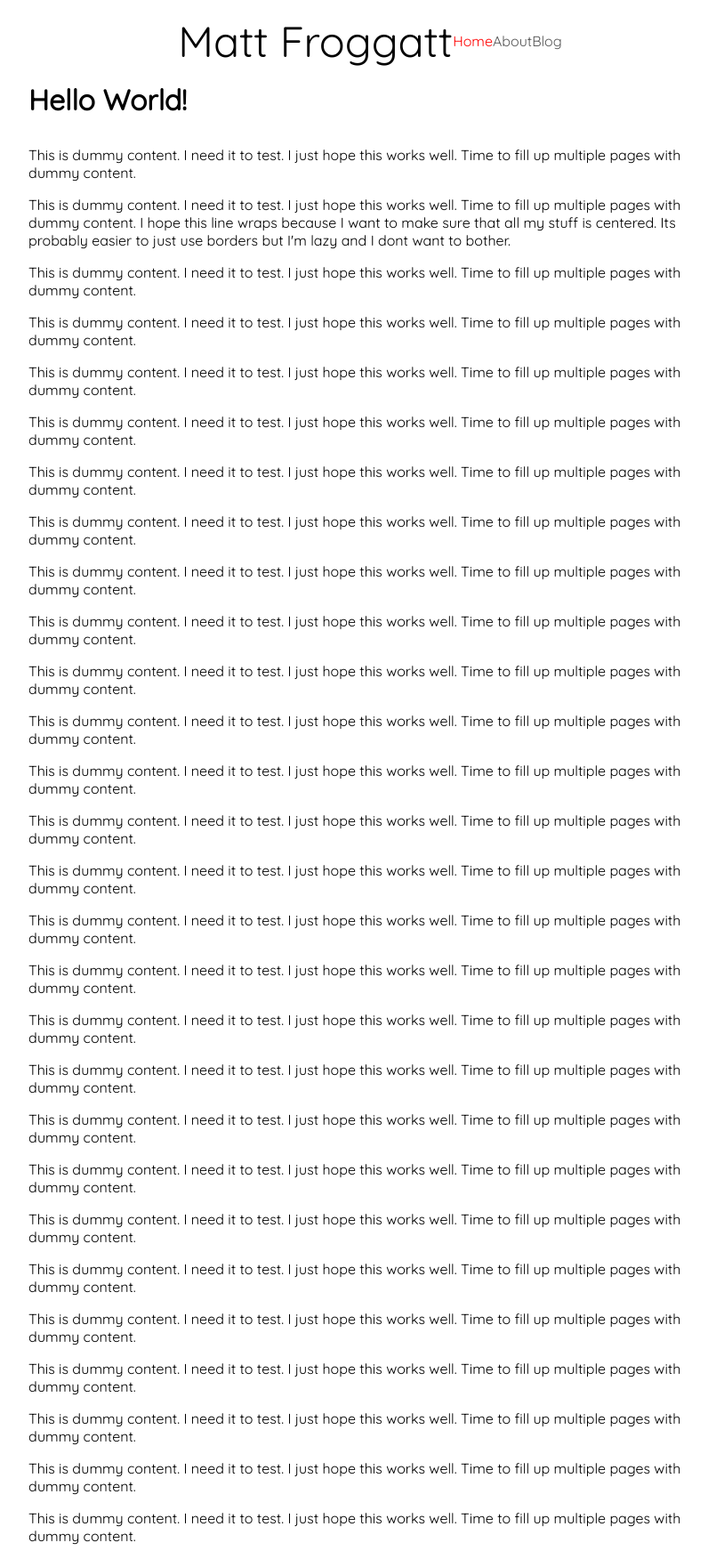
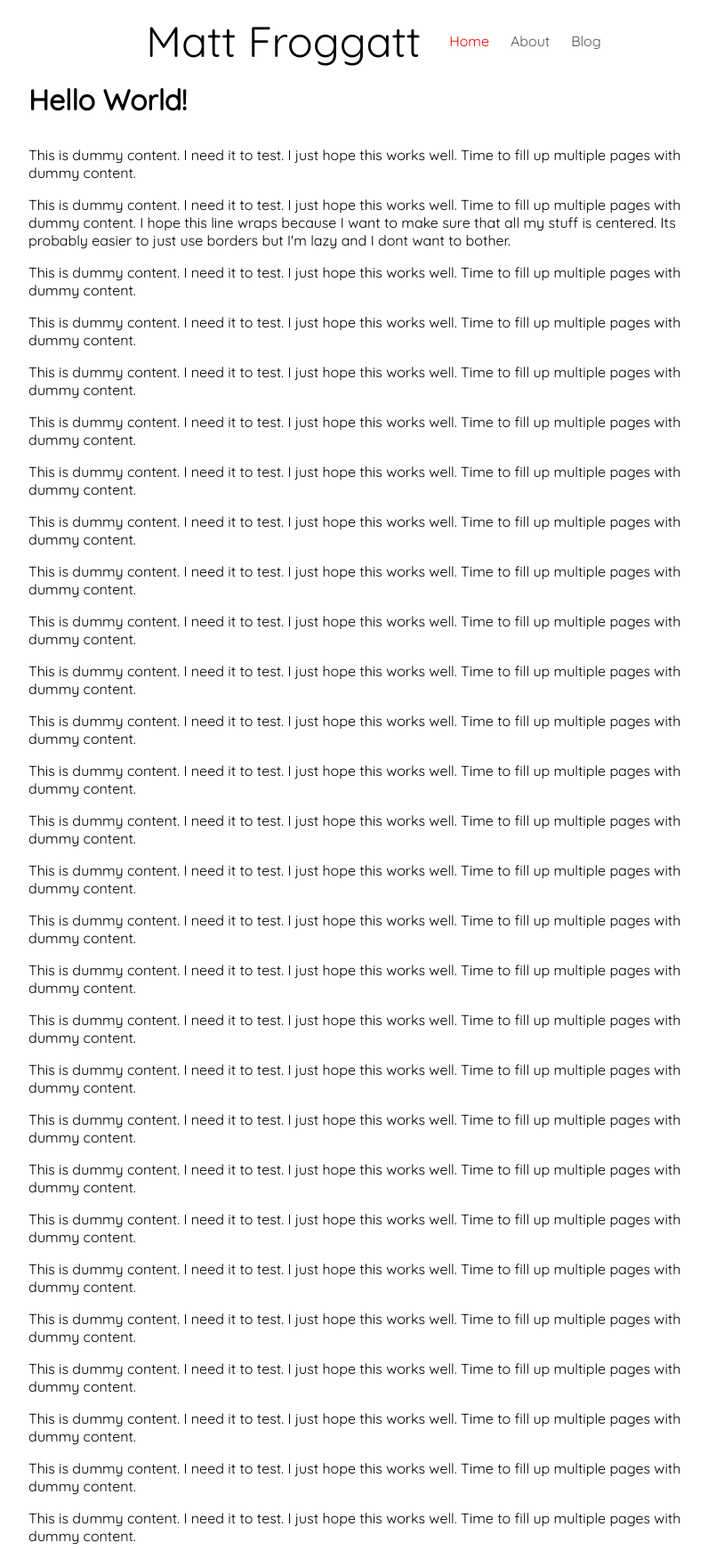
Before and after one commit to matt-froggatt/matt-froggatt.github.io, a Jekyll site: the page built from index.html, in a window 1280 px wide. Shown: the whole page at 89% size, without its empty margins (224-1020 px from the left). Built offline with Jekyll 4.4.1, drawn with Linux system fonts in a browser that asks for light colours.

Commit message:
Fixed navbar spacing.

```diff
--- a/_sass/main.scss
+++ b/_sass/main.scss
@@ -90,6 +90,7 @@ nav *{
 }
 
 nav a{
+	padding: 0.75rem;
 	text-decoration: none;
 	font-size: 100%;
 	transition: transform 0.1s ease;
@@ -113,6 +114,7 @@ nav a{
 }
 
 #name{
+	margin: 0.5rem;
 	font-size: 300%;
 	color: black;
 }
```
